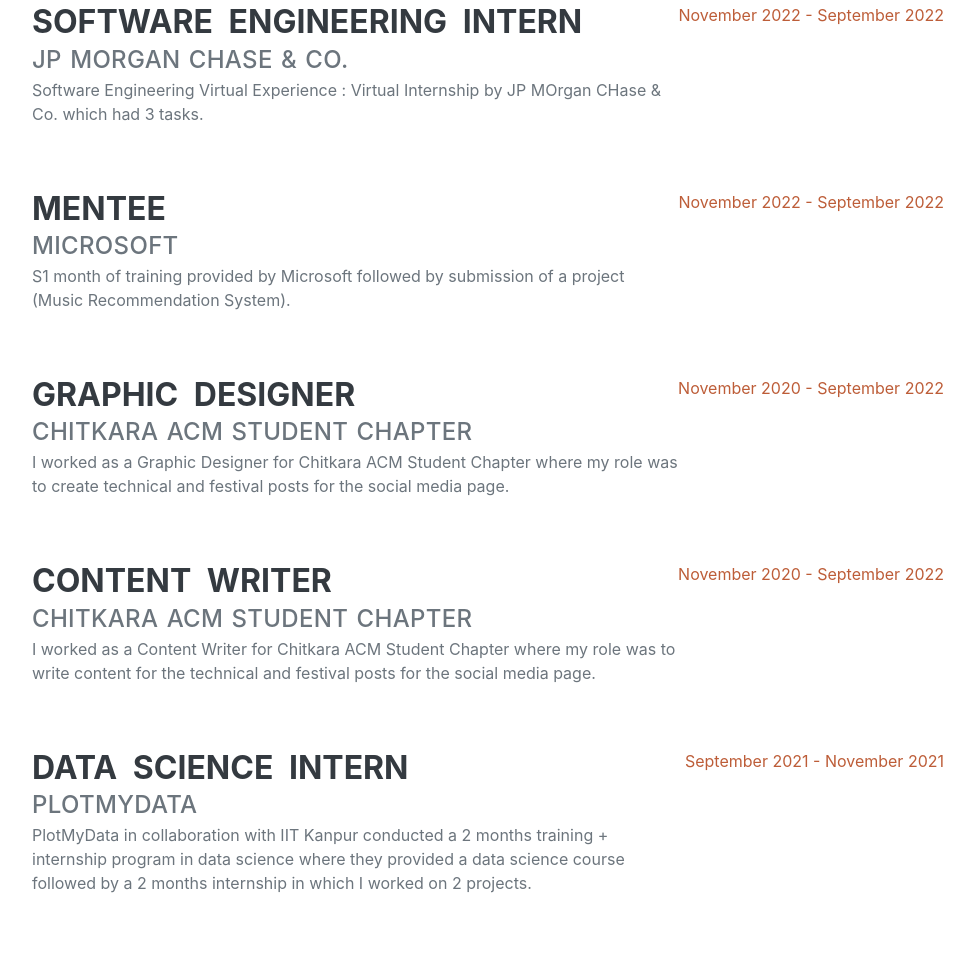
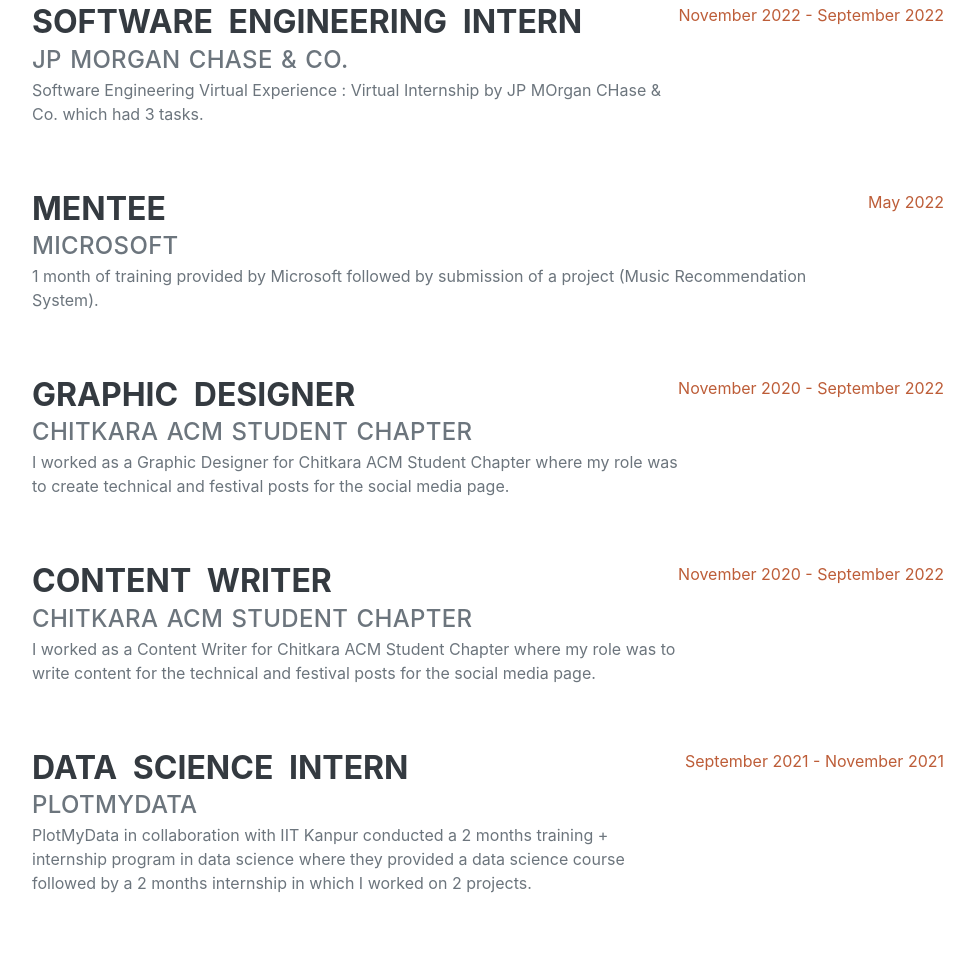
Before and after one commit to PallaviArora1010/PallaviArora1010.github.io, a plain HTML site: page index.html in a window 1280 px wide. Shown: the part 1730-2686 px from the top of the page, without its empty margins (288-1262 px from the left). Drawn offline with nearby package versions, Linux system fonts and the light colour scheme; a web font is replaced by a local one.

Commit message:
Update index.html

```diff
--- a/index.html
+++ b/index.html
@@ -112,9 +112,9 @@
                         <div class="flex-grow-1">
                             <h3 class="mb-0">Mentee</h3>
                             <div class="subheading mb-3">Microsoft</div>
-                            <p>S1 month of training provided by Microsoft followed by submission of a project (Music Recommendation System).</p>
+                            <p>1 month of training provided by Microsoft followed by submission of a project (Music Recommendation System).</p>
                         </div>
-                        <div class="flex-shrink-0"><span class="text-primary">November 2022 - September 2022</span></div>
+                        <div class="flex-shrink-0"><span class="text-primary">May 2022</span></div>
                     </div>
                     <div class="d-flex flex-column flex-md-row justify-content-between mb-5">
                         <div class="flex-grow-1">
```
